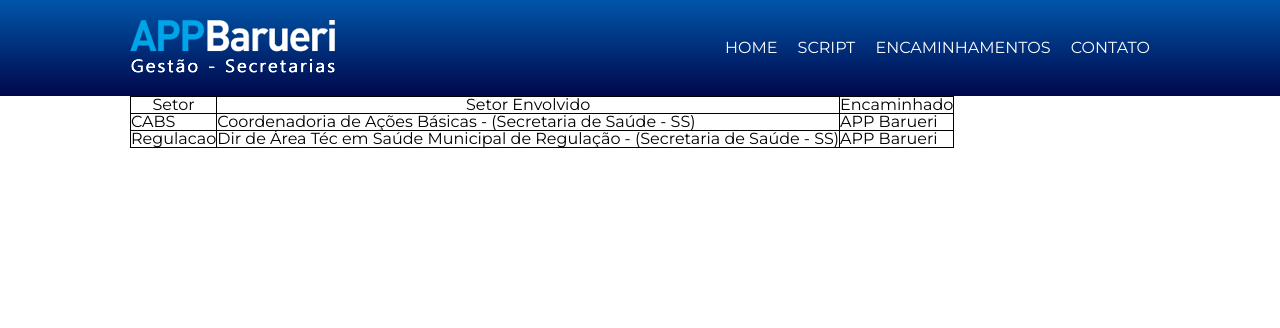
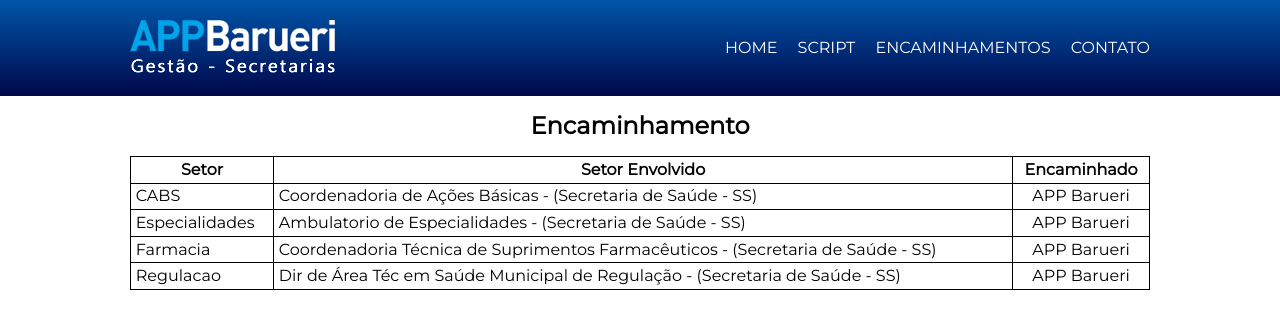
Before and after one commit to LuizBraido/secretariadesaude, a plain HTML site: page encaminhamentos.html in a window 1280 px wide. Drawn offline with Linux system fonts and the light colour scheme.

Commit message:
Atualizacao

```diff
--- a/css/encaminhamento.css
+++ b/css/encaminhamento.css
@@ -3,6 +3,23 @@
     margin: 0 auto;
 }
 
+h2{
+    text-align: center;
+}
+
+table{
+    width: 100%;
+}
+
+th{
+    font-weight: bold;
+}
+
 th, td{
     border: 1px solid #000000;
+    padding: 0.3em;
 }
+
+td:nth-child(3){
+    text-align: center;
+}
--- a/css/fixo.css
+++ b/css/fixo.css
@@ -40,4 +40,18 @@ nav a{
     color: #FFFFFF;
 }
 
+nav a:hover{
+    color: #FFBF00;
+    text-decoration: underline;
+}
+
+/*CSS Corpo*/
+
+h2{
+    text-align: center;
+    padding: 0.75em 0;
+    font-size: 1.5em;
+    font-weight: bold;
+}
+
 /*CSS Rodape*/
--- a/css/script.css
+++ b/css/script.css
@@ -1,27 +1,20 @@
-h2{
-    text-align: center;
-    margin: 0.75em 0;
-    font-size: 1.5em;
-    font-weight: bold;
-}
-
 .corpo-caixa{
     width: 1020px;
     margin: 0 auto;
     border: 1px solid #000000;
-    padding: 0 2em;
+    padding: 1em;
 }
 
 h3{
     font-weight: bold;
     font-size: 1.2em;
-    margin: 1em 0 0.5em;
+    margin: 0 0 0;
+}
+
+dd{
+    padding: 0.5em 0 1em;
 }
 
 dd:last-child{
-    margin: 0 1em 1em;
+    padding: 0.5em 0 0;
 }
-
-dd{
-    margin: 0 1em;
-}
--- a/encaminhamentos.html
+++ b/encaminhamentos.html
@@ -13,7 +13,7 @@
 <body>
 	<header>
 		<div class="cabecalho-caixa">
-			<img src="img/appbarueri.png" alt="APP Barueri" class="APPBarueri">
+			<h1><a href="index.html"><img src="img/appbarueri.png" alt="APP Barueri" class="APPBarueri"></a></h1>
 			<nav>
 				<ul>
 					<li><a href="index.html">Home</a></li>
@@ -25,8 +25,8 @@
 		</div>
 	</header>
 	<main>
-		<h2></h2>
 		<div class="corpo-caixa">
+			<h2>Encaminhamento</h2>
 			<table>
 				<thead>
 					<tr>
@@ -36,12 +36,22 @@
 					</tr>
 				</thead>
 				<tbody>
-					<tr>
+					<tr><!--CABS-->
 						<td>CABS</td>
 						<td>Coordenadoria de Ações Básicas - (Secretaria de Saúde - SS)</td>
 						<td>APP Barueri</td>
 					</tr>
-					<tr>
+					<tr><!--Especialidade-->
+						<td>Especialidades</td>
+						<td>Ambulatorio de Especialidades - (Secretaria de Saúde - SS)</td>
+						<td>APP Barueri</td>
+					</tr>
+					<tr><!--Farmacia-->
+						<td>Farmacia</td>
+						<td>Coordenadoria Técnica de Suprimentos Farmacêuticos - (Secretaria de Saúde - SS)</td>
+						<td>APP Barueri</td>
+					</tr>
+					<tr><!--Regulacao-->
 						<td>Regulacao</td>
 						<td>Dir de Área Téc em Saúde Municipal de Regulação - (Secretaria de Saúde - SS)</td>
 						<td>APP Barueri</td>
```
Also changed, not shown: index.html (+1 -1 lines), script.html (+1 -1 lines).
